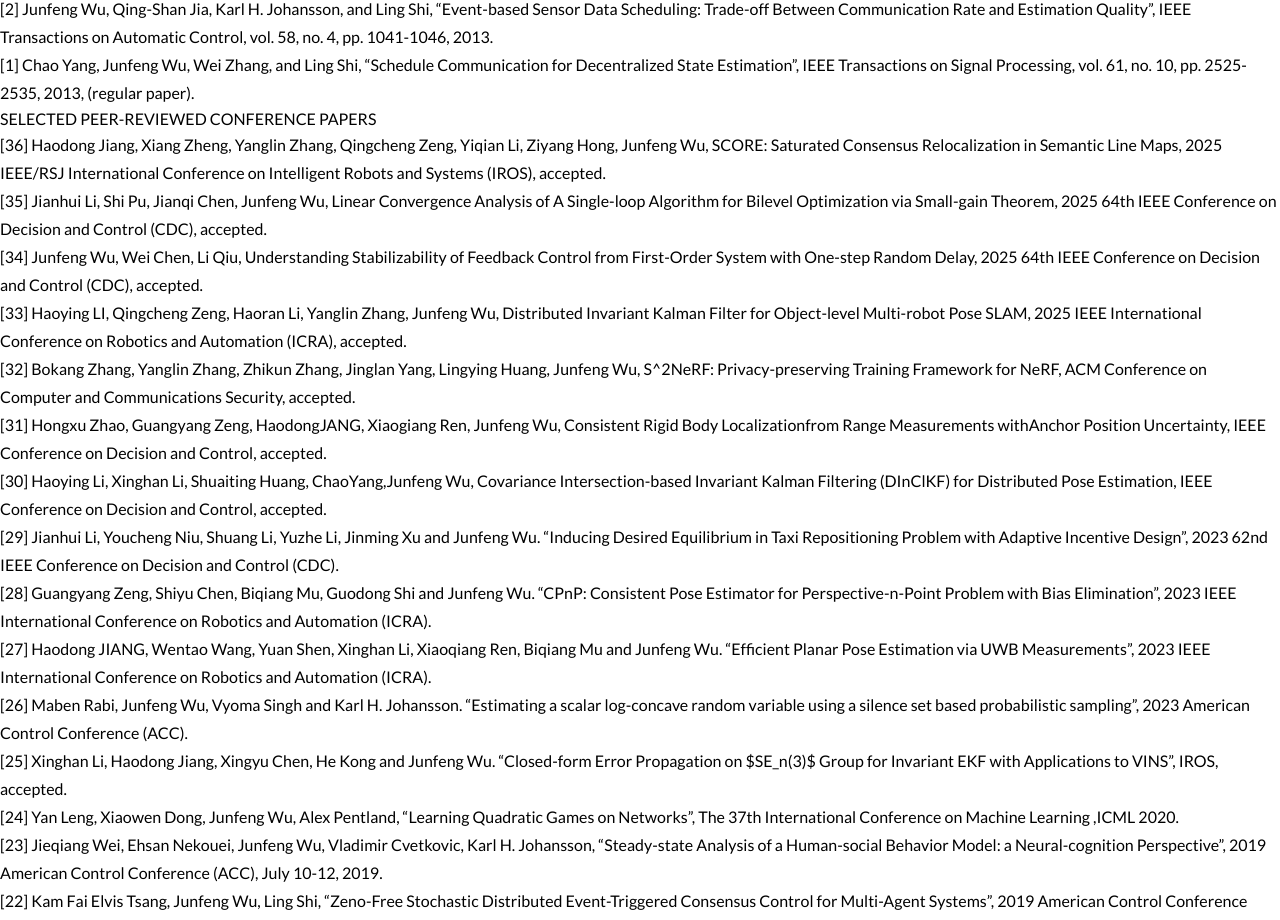
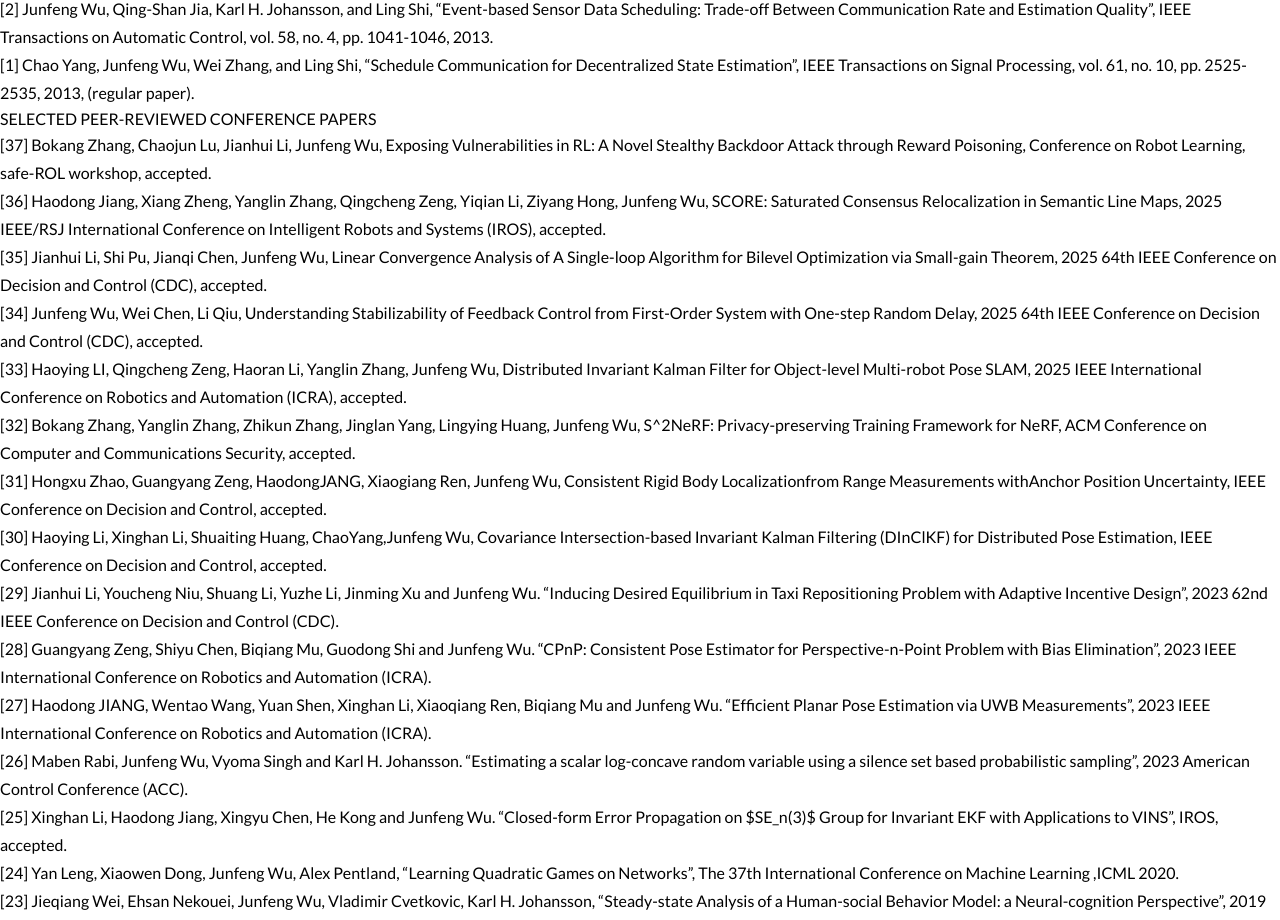
Before and after one commit to LIAS-CUHKSZ/lias-cuhksz.github.io, a Next.js app: page /publications in a window 1280 px wide. Shown: the part 3098-4018 px from the top of the page. Built offline with nearby package versions, Linux system fonts and the light colour scheme.

Commit message:
Update page.tsx

```diff
--- a/app/publications/page.tsx
+++ b/app/publications/page.tsx
@@ -336,6 +336,12 @@
         </h2>
         <div>
           <p>
+            [37] Bokang Zhang, Chaojun Lu, Jianhui Li, Junfeng Wu, Exposing
+            Vulnerabilities in RL: A Novel Stealthy Backdoor Attack through
+            Reward Poisoning, Conference on Robot Learning, safe-ROL workshop,
+            accepted.
+          </p>
+          <p>
             [36] Haodong Jiang, Xiang Zheng, Yanglin Zhang, Qingcheng Zeng,
             Yiqian Li, Ziyang Hong, Junfeng Wu, SCORE: Saturated Consensus
             Relocalization in Semantic Line Maps, 2025 IEEE/RSJ International
```
